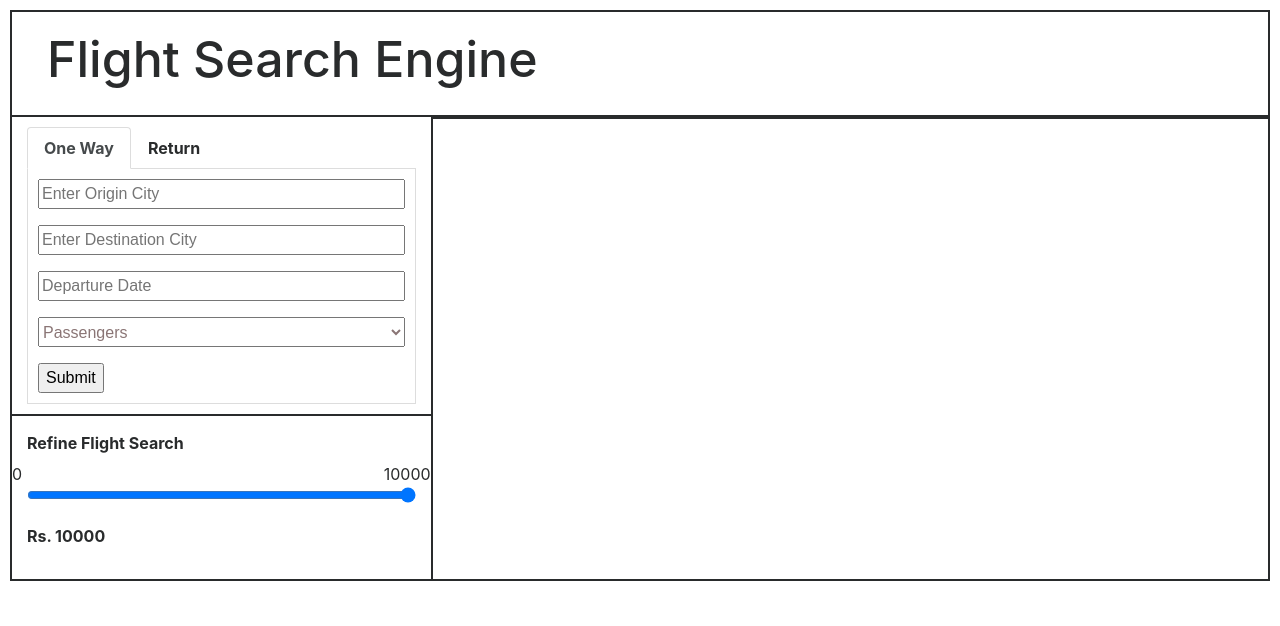
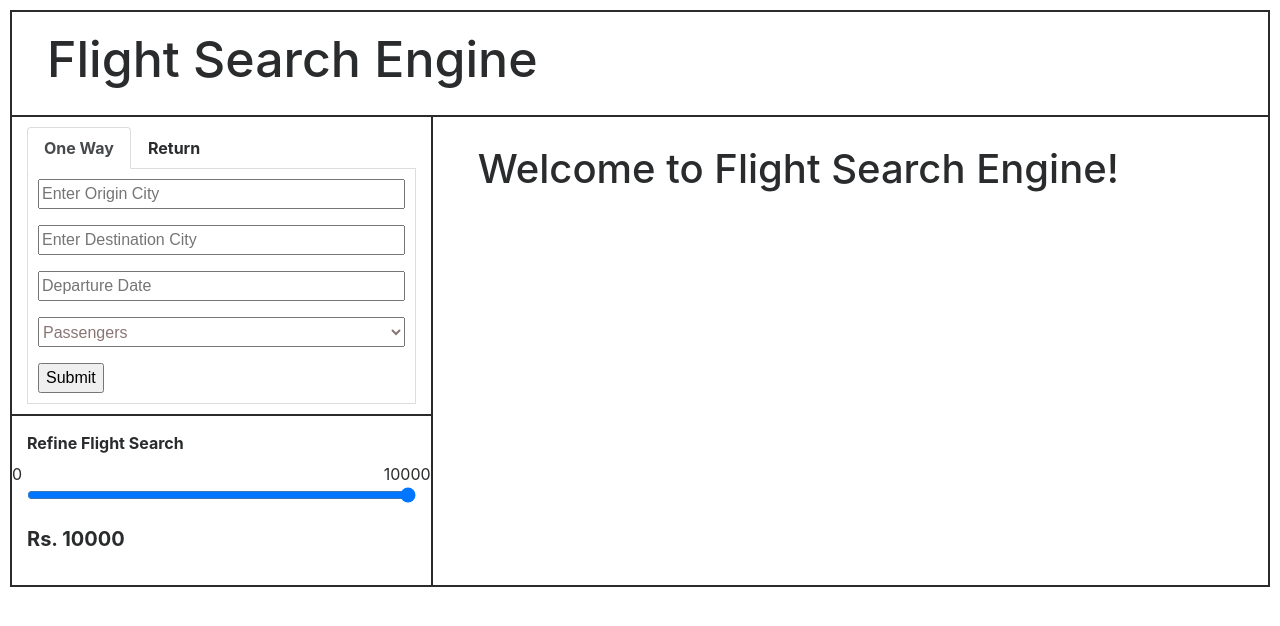
Before and after one commit to rajdeepbiswas101/FlightSearchEngine, an Angular app: page / in a window 1280 px wide. Shown: the top 626 px of the page. Built offline with nearby package versions, Linux system fonts and the light colour scheme.

Commit message:
custom messages

```diff
--- a/src/app/search-page/search-page.component.css
+++ b/src/app/search-page/search-page.component.css
@@ -85,22 +85,23 @@ p.flight-price {
   font-weight: bold;
 }
 
-h2{
+h2 {
   font-size: 50px;
 }
 
-.flight-det{
+.flight-det {
   font-weight: 650;
 }
+
 /* .timing .row {
   text-align: right
 } */
-.border-left{
+.border-left {
   border-left: 2px solid;
   border-collapse: collapse;
 }
 
-img{
+img {
   display: block;
   height: 150px;
   width: 150px;
@@ -110,12 +111,23 @@ img{
   align-content: center;
 }
 
-.row button{
+.row button {
   width: 100%;
   text-align: center;
   margin-left: auto;
   margin-right: auto;
 }
+
+p {
+  font-size: 20px;
+  font-weight: 400;
+  padding: 30px;
+}
+
+h1 {
+  padding: 30px;
+}
+
 @media (max-width: 700px) {
   .border-top-right {
     border-left: 2px solid;
--- a/src/app/search-page/search-page.component.html
+++ b/src/app/search-page/search-page.component.html
@@ -59,129 +59,75 @@
       </div>
     </div>
     <div class="col-md-8  border-left">
-      <div class="row border-bottom">
+      <div class="row border-bottom" *ngIf="searchInfo && searchInfo.isReturn == true">
+        <div class="col-md-6 places">{{searchInfo.from}} >
+          {{searchInfo.to}} > {{searchInfo.from}}</div>
+        <div class="col-md-6">
+          <div class="row col-md-12 timing">Depart: {{searchInfo.dDate | date}}</div>
+          <div class="row col-md-12 timing">Return: {{searchInfo.rDate | date}}</div>
+        </div>
         <!-- <div class="col-md-12"> -->
-        <div class="col-md-6 places" *ngIf="searchInfo && searchInfo.isReturn == true">{{searchInfo.from}} >
+        <!-- <div class="col-md-6 places" *ngIf="searchInfo && searchInfo.isReturn == true">{{searchInfo.from}} >
           {{searchInfo.to}} > {{searchInfo.from}}</div>
         <div class="col-md-6 places" *ngIf="(searchInfo && searchInfo.isReturn == false)">{{searchInfo.from}} >
           {{searchInfo.to}}</div>
         <div class="col-md-6" *ngIf="searchInfo">
           <div class="row col-md-12 timing">Depart: {{searchInfo.dDate | date}}</div>
-          <div class="row col-md-12 timing">Arrive: {{searchInfo.rDate | date}}</div>
+          <div class="row col-md-12 timing">Return: {{searchInfo.rDate | date}}</div>
+        </div> -->
+        <!-- <div *ngIf="searchInfo && searchInfo.isReturn == true">
+          <div class="col-md-6 places">{{searchInfo.from}} >
+            {{searchInfo.to}} > {{searchInfo.from}}</div>
+          <div class="col-md-6">
+            <div class="row col-md-12 timing">Depart: {{searchInfo.dDate | date}}</div>
+            <div class="row col-md-12 timing">Return: {{searchInfo.rDate | date}}</div>
           </div>
+        </div>
+        <div *ngIf="searchInfo && searchInfo.isReturn == false">
+            <div class="col-md-6 places">{{searchInfo.from}} >
+              {{searchInfo.to}}</div>
+            <div class="col-md-6">
+              <div class="row col-md-12 timing">Depart: {{searchInfo.dDate | date}}</div>
+            </div>
+          </div> -->
+        <!-- </div> -->
+      </div>
+      <div class="row border-bottom" *ngIf="searchInfo && searchInfo.isReturn == false">
+        <div class="col-md-6 places">{{searchInfo.from}} >
+          {{searchInfo.to}}</div>
+        <div class="col-md-6">
+          <div class="row col-md-12 timing">Depart: {{searchInfo.dDate | date}}</div>
+        </div>
+        <!-- <div class="col-md-12"> -->
+        <!-- <div class="col-md-6 places" *ngIf="searchInfo && searchInfo.isReturn == true">{{searchInfo.from}} >
+            {{searchInfo.to}} > {{searchInfo.from}}</div>
+          <div class="col-md-6 places" *ngIf="(searchInfo && searchInfo.isReturn == false)">{{searchInfo.from}} >
+            {{searchInfo.to}}</div>
+          <div class="col-md-6" *ngIf="searchInfo">
+            <div class="row col-md-12 timing">Depart: {{searchInfo.dDate | date}}</div>
+            <div class="row col-md-12 timing">Return: {{searchInfo.rDate | date}}</div>
+          </div> -->
+        <!-- <div *ngIf="searchInfo && searchInfo.isReturn == true">
+            <div class="col-md-6 places">{{searchInfo.from}} >
+              {{searchInfo.to}} > {{searchInfo.from}}</div>
+            <div class="col-md-6">
+              <div class="row col-md-12 timing">Depart: {{searchInfo.dDate | date}}</div>
+              <div class="row col-md-12 timing">Return: {{searchInfo.rDate | date}}</div>
+            </div>
+          </div>
+          <div *ngIf="searchInfo && searchInfo.isReturn == false">
+              <div class="col-md-6 places">{{searchInfo.from}} >
+                {{searchInfo.to}}</div>
+              <div class="col-md-6">
+                <div class="row col-md-12 timing">Depart: {{searchInfo.dDate | date}}</div>
+              </div>
+            </div> -->
         <!-- </div> -->
       </div>
       <div class="row">
         <div class="col-md-12">
-
-          <!-- <div class="row flight-details">
-            <div class="col-md-12">
-
-              <div class="row">
-                <div class="col-md-8">
-
-                  <div class="row">
-                    <div class="col-md-12">
-                      <p class="flight-price">Rs. 95000</p>
-                    </div>
-                  </div>
-
-                  <div class="row">
-                    <div class="col-md-6">
-                      <p class="flgt-name">AI-203</p>
-                      <p class="flgt-stn">PNQ > DEL</p>
-                      <p class="flgt-dptre">Depart: 03:03</p>
-                      <p class="flgt-arrive">Arrive: 03:03</p>
-                    </div>
-                    <div class="col-md-6">
-                      <p class="flgt-name">AI-203</p>
-                      <p class="flgt-stn">PNQ > DEL</p>
-                      <p class="flgt-dptre">Depart: 03:03</p>
-                      <p class="flgt-arrive">Arrive: 03:03</p>
-                    </div>
-                  </div>
-
-                </div>
-                <div class="col-md-4">
-                  asdf
-                </div>
-              </div>
-
-            </div>
-          </div>
-
-          <div class="row flight-details">
-            <div class="col-md-12">
-
-              <div class="row">
-                <div class="col-md-8">
-
-                  <div class="row">
-                    <div class="col-md-12">
-                      <p class="flight-price">Rs. 95000</p>
-                    </div>
-                  </div>
-
-                  <div class="row">
-                    <div class="col-md-6">
-                      <p class="flgt-name">AI-203</p>
-                      <p class="flgt-stn">PNQ > DEL</p>
-                      <p class="flgt-dptre">Depart: 03:03</p>
-                      <p class="flgt-arrive">Arrive: 03:03</p>
-                    </div>
-                    <div class="col-md-6">
-                      <p class="flgt-name">AI-203</p>
-                      <p class="flgt-stn">PNQ > DEL</p>
-                      <p class="flgt-dptre">Depart: 03:03</p>
-                      <p class="flgt-arrive">Arrive: 03:03</p>
-                    </div>
-                  </div>
-
-                </div>
-                <div class="col-md-4">
-                  asdf
-                </div>
-              </div>
-
-            </div>
-          </div> -->
-
-          <!-- <div class="row flight-details" *ngFor="let rowObj of flights">
-            <div class="col-md-12">
-
-              <div class="row">
-                <div class="col-md-8">
-
-                  <div class="row">
-                    <div class="col-md-12">
-                      <p class="flight-price">Rs. {{rowObj.price}}</p>
-                    </div>
-                  </div>
-
-                  <div class="row">
-                    <div class="col-md-6">
-                      <p class="flgt-name">{{rowObj.name}}</p>
-                      <p class="flgt-stn">PNQ > DEL</p>
-                      <p class="flgt-dptre">Depart: 03:03</p>
-                      <p class="flgt-arrive">Arrive: 03:03</p>
-                    </div>
-                    <div class="col-md-6">
-                      <p class="flgt-name">AI-203</p>
-                      <p class="flgt-stn">PNQ > DEL</p>
-                      <p class="flgt-dptre">Depart: 03:03</p>
-                      <p class="flgt-arrive">Arrive: 03:03</p>
-                    </div>
-                  </div>
-
-                </div>
-                <div class="col-md-4">
-                  asdf
-                </div>
-              </div>
-
-            </div>
-          </div> -->
           <div *ngIf="searchInfo && searchInfo.isReturn == true; else OneWay">
+            <div *ngIf="flightListWay2; else Welcome">
               <div *ngFor="let forwardFly of flightListWay1">
                 <div *ngFor="let returnFly of flightListWay2">
                   <div *ngIf="forwardFly.airline === returnFly.airline">
@@ -229,7 +175,12 @@
                 </div>
               </div>
             </div>
+            <ng-container *ngTemplateOutlet = "NoFlightsFound"></ng-container>
+            <!-- <NoFlightsFound *ngIf="isPresent==false"></NoFlightsFound> -->
+          </div>
           <ng-template #OneWay>
+            <div *ngIf="flightListWay1; else Welcome">
+              <div *ngIf="flightListWay1.length > 0; else NoFlightsFound">
                 <div *ngFor="let forwardFly of flightListWay1">
                   <div *ngFor="let forwardItem of forwardFly.detail">
                     <div class="row flight-details" *ngIf="getPrice(forwardItem.price) <= rangeValue">
@@ -263,54 +214,18 @@
                     </div>
                   </div>
                 </div>
-          </ng-template>
-
-          <!-- <div class="row flight-details" *ngFor="let forwardFly of flightListWay1">
-            <div *ngFor="let returnFly of flightListWay2">
-              <div *ngIf="forwardFly.airline === returnFly.airline">
-                <div *ngFor="let forwardItem of forwardFly.detail">
-                  <div *ngFor="let returnItem of returnFly.detail">
-                    <div class="col-md-12">
-
-                      <div class="row">
-                        <div class="col-md-8">
-
-                          <div class="row">
-                            <div class="col-md-12">
-                              <p class="flight-price">Rs. {{forwardItem.price + returnItem.price}}</p>
               </div>
             </div>
 
-                          <div class="row">
-                            <div class="col-md-6">
-                              <p class="flgt-name">{{forwardItem.airline}}</p>
-                              <p class="flgt-stn">{{forwardItem.from}} > {{forwardItem.to}}</p>
-                              <p class="flgt-dptre">Depart: {{forwardItem.departTime}}</p>
-                              <p class="flgt-arrive">Arrive: {{forwardItem.arriveTime}}</p>
-                            </div>
-                            <div class="col-md-6">
-                              <p class="flgt-name">{{returnItem.airline}}</p>
-                              <p class="flgt-stn">{{returnItem.from}} > {{returnItem.to}}</p>
-                              <p class="flgt-dptre">Depart: {{returnItem.departTime}}</p>
-                              <p class="flgt-arrive">Arrive: {{returnItem.arriveTime}}</p>
-                            </div>
-                          </div>
-
-                        </div>
-                        <div class="col-md-4">
-                          Image of flight
-                        </div>
-                      </div>
-
+          </ng-template>
+          <ng-template #NoFlightsFound>
+            <p>No Flights Found for your search criteria! Please try again.</p>
+          </ng-template>
+          <ng-template #Welcome>
+            <h1>Welcome to Flight Search Engine!</h1>
+          </ng-template>
         </div>
       </div>
     </div>
   </div>
 </div>
-          </div> -->
-
-        </div>
-      </div>
-    </div>
-  </div>
-</div>
--- a/src/app/search-page/search-page.component.ts
+++ b/src/app/search-page/search-page.component.ts
@@ -15,6 +15,7 @@ export class SearchPageComponent implements OnInit {
   flightListWay1: any[];
   flightListWay2: any[];
   rangeValue: number;
+  isPresent: boolean;
 
   constructor() {
     this.rangeValue = 10000;
@@ -39,13 +40,15 @@ export class SearchPageComponent implements OnInit {
     }
   }
 
-  displayFlightList(event: any){
+  displayFlightList(event: any) {
+    this.isPresent = false;
     this.searchInfo = event[0]
     this.flightListWay1 = event[1];
     this.flightListWay2 = event[2];
   }
 
-  getPrice(price1:string, price2:string = "0"){
+  getPrice(price1: string, price2: string = "0") {
+    this.isPresent = true;
     return parseInt(price1) + parseInt(price2);
   }
 
```
Lines whose indentation alone changed are shown as unchanged.
